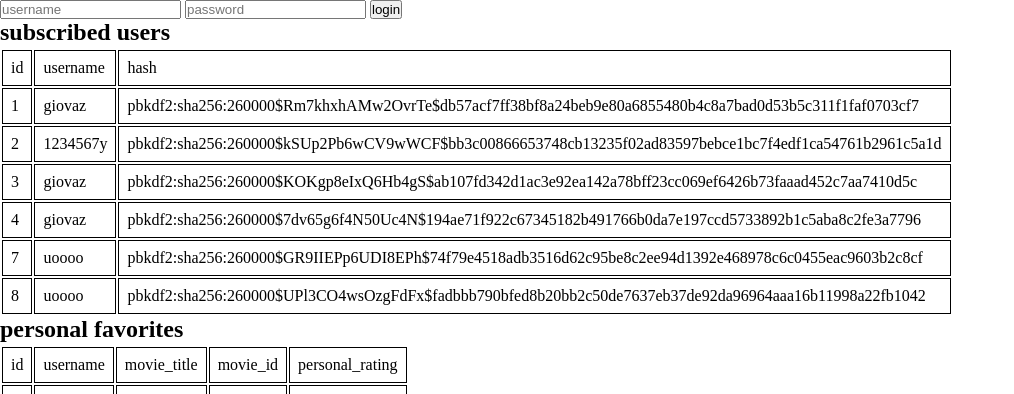
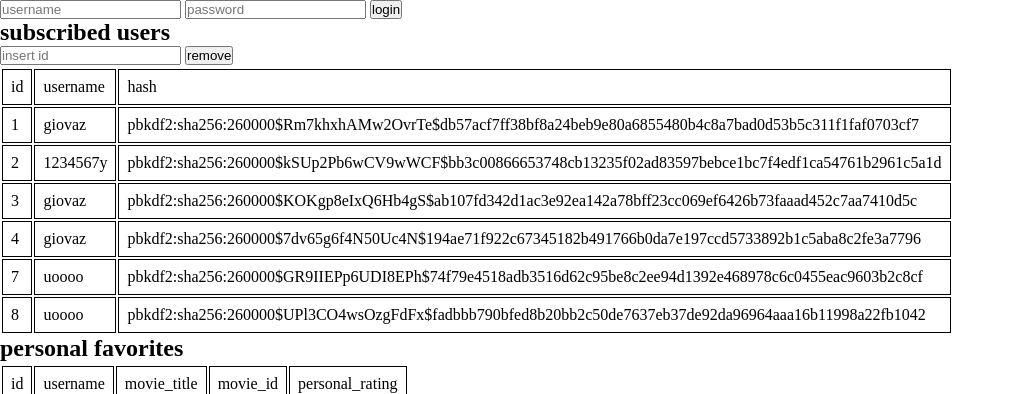
Before and after one commit to demandsupply/cs50_final_project, a Flask app: page /data in a window 1280 px wide. Shown: the part 54-448 px from the top of the page, without its empty margins (0-1014 px from the left). Run offline with Flask 3, Linux system fonts and the light colour scheme; some libraries are stand-ins or nearby versions.

Commit message:
added button on data.html which allows to remove users from the database

```diff
--- a/app.py
+++ b/app.py
@@ -180,19 +180,31 @@ def logout():
 
 @app.route("/movie/<id>", methods = ["GET", "POST"])
 def movie_id(id):
-    if request.method == ("GET"):
+    if request.method == ("POST"):
         print(id)
-
-        url = f"https://api.themoviedb.org/3/movie/{id}"
-        print(url)
-        response = requests.get(url, headers=headers)
-        print(response)
-        if response.status_code == 200:
-            movie_datas = json.loads(response.text)
-            print(movie_datas)
+        favorite = db.execute("SELECT movie_title FROM favoritesmovies WHERE movie_id = ?", id)
+        print(favorite)
+        if favorite:
+            print("movie exist, I'll remove it")
+            db.execute("DELETE FROM favoritesmovies WHERE movie_id = ?", id)
+        else:
+            print("movie does not exist, I'll add it")
+            username = db.execute("SELECT username FROM users WHERE id = ?)", session["user_id"])
+            db.execute("INSERT INTO favoritesmovies (username, movie_title, movie_id) VALUES (?, 'gio', ?)", username, id)
 
 
+    print(f"id is {id}")
+
+    url = f"https://api.themoviedb.org/3/movie/{id}"
+    print(url)
+    response = requests.get(url, headers=headers)
+    print(response)
+
+    if response.status_code == 200:
+        movie_datas = json.loads(response.text)
+        # print(movie_datas)
     return render_template ("movie.html", movie_datas=movie_datas)
+
 
 
 @app.route("/ajax", methods=["GET", "POST"])
@@ -213,10 +225,15 @@ def ajax():
                 return jsonify(shows)
     return jsonify({"error": "Invalid request"})
 
-@app.route("/data", methods=["GET"])
+@app.route("/data", methods=["GET", "POST"])
 def data():
     if request.method == "GET":
 
         users = db.execute("SElECT * FROM users")
         favorites = db.execute("SElECT * FROM favoritesmovies")
         return render_template ("data.html", users=users, favorites=favorites)
+
+    else:
+        remove_id = request.form.get("id")
+        db.execute("DELETE FROM users WHERE id = ?", remove_id)
+        return redirect ("/data")
--- a/templates/data.html
+++ b/templates/data.html
@@ -7,6 +7,10 @@
 {% block main %}
 
 <h2>subscribed users</h2>
+<form action="/data" method="post">
+    <input type="text" name="id" placeholder="insert id">
+    <input type="submit" name="remove" value="remove">
+</form>
 
 <table>
     <th>
--- a/templates/index.html
+++ b/templates/index.html
@@ -28,7 +28,7 @@
                         <td>{{ counter.value }}</td>
                         {% set counter.value = counter.value + 1%}
                         <td><a href="https://www.themoviedb.org/movie/{{ item["id"] }} {{ item["title"] }}">{{ item["original_title"] }}</a></td>
-                        <td><a href="movie/{{ item["id"] }} {{ item["title"] }}">{{ item["original_title"] }}</a></td>
+                        <td><a href="movie/{{ item["id"] }} ">{{ item["original_title"] }}</a></td>
                         <td>{{ item["vote_average"] }}</td>
                         <td>{{ item["id"] }}</td>
                     </tr>
```
Also changed, not shown: finalproject.db.
